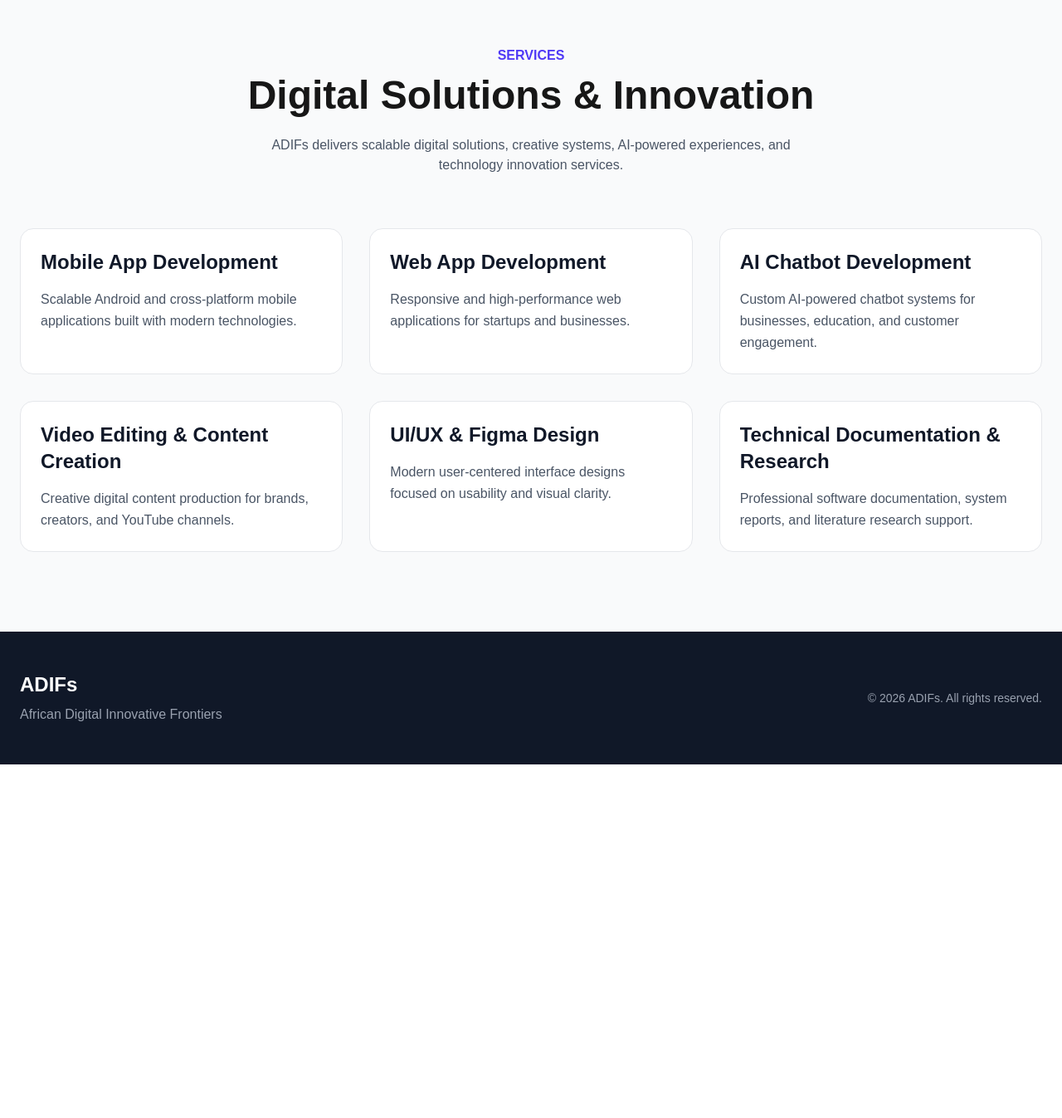
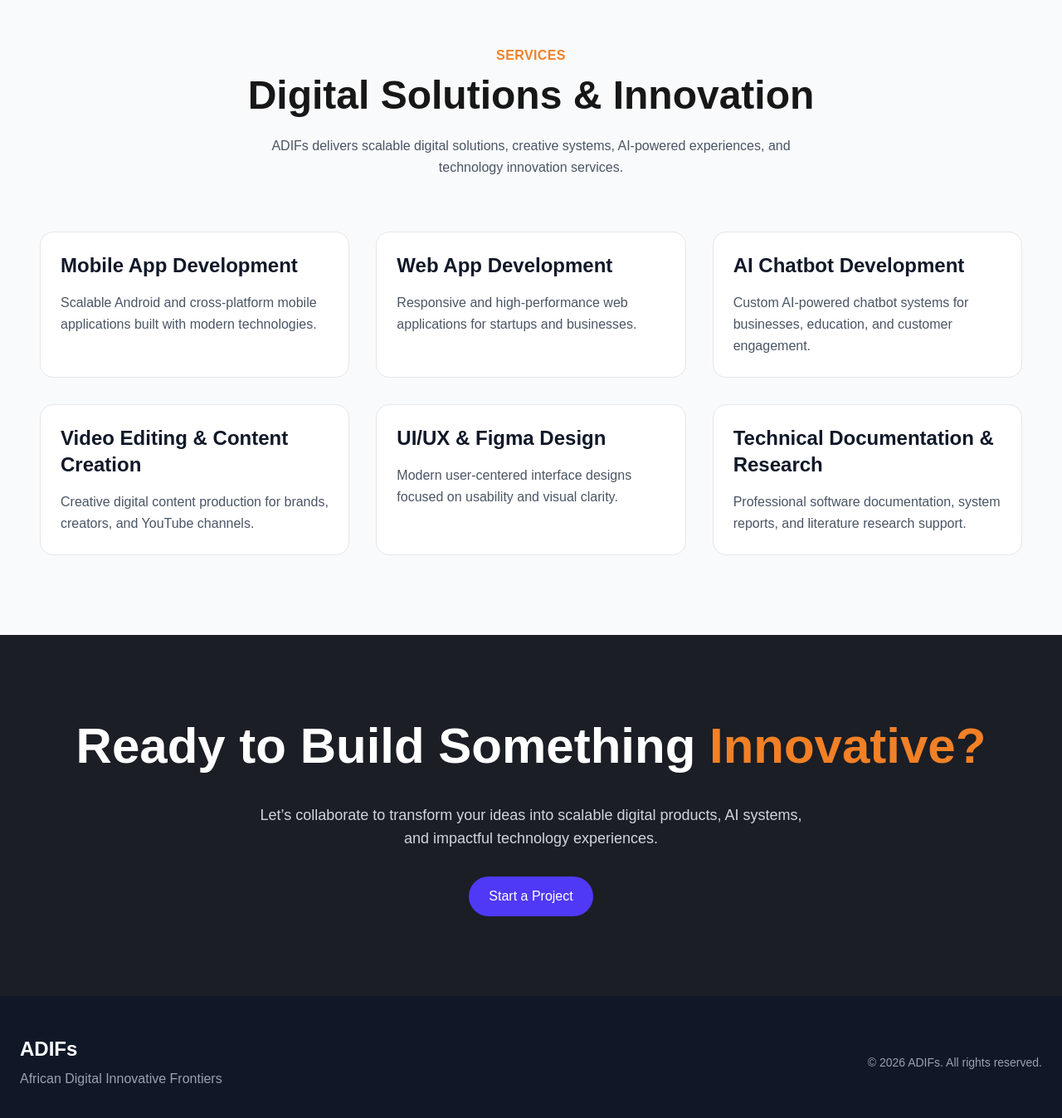
Before and after one commit to busingyeantho/adifs-platform, a Next.js app: page / in a window 1280 px wide. Shown: the part 906-2253 px from the top of the page at 83% size. Before the commit the page ends 1827 px from the top, so only its background shows below. Built offline with nearby package versions, Linux system fonts and the light colour scheme.

Commit message:
Build reusable CTA and section heading Architecture

```diff
--- a/src/app/page.tsx
+++ b/src/app/page.tsx
@@ -1,12 +1,14 @@
 import Footer from "@/components/layouts/Footer";
 import HeroSection from "@/sections/HeroSection";
 import ServicesSection from "@/sections/ServicesSection";
+import CTASection from "@/sections/CTASection";
 
 export default function Home() {
   return (
     <main>
       <HeroSection />
       <ServicesSection />
+      <CTASection />
       <Footer />
     </main>
   );
--- /dev/null
+++ b/src/components/ui/SectionHeading.tsx
@@ -0,0 +1,29 @@
+type SectionHeadingProps = {
+  label: string;
+  title: string;
+  description: string;
+};
+
+export default function SectionHeading({
+  label,
+  title,
+  description,
+}: SectionHeadingProps) {
+  return (
+    <div className="text-center mb-16">
+
+      <p className="text-[#F28026] font-semibold mb-3 uppercase tracking-wide">
+        {label}
+      </p>
+
+      <h2 className="text-4xl md:text-5xl font-bold mb-6">
+        {title}
+      </h2>
+
+      <p className="text-gray-600 max-w-2xl mx-auto leading-relaxed">
+        {description}
+      </p>
+
+    </div>
+  );
+}
--- /dev/null
+++ b/src/sections/CTASection.tsx
@@ -0,0 +1,34 @@
+import Button from "@/components/ui/Button";
+import Container from "@/components/ui/Container";
+
+export default function CTASection() {
+  return (
+    <section className="py-24 bg-[#1B1E25] text-white">
+
+      <Container>
+
+        <div className="text-center space-y-8">
+
+          <h2 className="text-4xl md:text-6xl font-bold leading-tight">
+            Ready to Build Something
+            <span className="text-[#F28026]">
+              {" "}Innovative?
+            </span>
+          </h2>
+
+          <p className="text-gray-300 max-w-2xl mx-auto text-lg">
+            Let’s collaborate to transform your ideas into scalable
+            digital products, AI systems, and impactful technology experiences.
+          </p>
+
+          <div className="flex justify-center">
+            <Button text="Start a Project" />
+          </div>
+
+        </div>
+
+      </Container>
+
+    </section>
+  );
+}
--- a/src/sections/ServicesSection.tsx
+++ b/src/sections/ServicesSection.tsx
@@ -1,31 +1,20 @@
 import ServiceCard from "@/components/ui/ServiceCard";
 import { servicesData } from "@/constants/servicesData";
 import Container from "@/components/ui/Container";
+import SectionHeading from "@/components/ui/SectionHeading";
 
 export default function ServicesSection() {
   return (
     <section className="py-24 px-6 bg-gray-50">
 
-      <div className="max-w-7xl mx-auto">
+      <Container>
 
         {/* Section Header */}
-        <div className="text-center mb-16">
-
-          <p className="text-indigo-600 font-semibold mb-3">
-            SERVICES
-          </p>
-
-          <h2 className="text-5xl font-bold mb-6">
-            Digital Solutions & Innovation
-          </h2>
-
-          <p className="text-gray-600 max-w-2xl mx-auto">
-            ADIFs delivers scalable digital solutions,
-            creative systems, AI-powered experiences,
-            and technology innovation services.
-          </p>
-
-        </div>
+        <SectionHeading
+  label="SERVICES"
+  title="Digital Solutions & Innovation"
+  description="ADIFs delivers scalable digital solutions, creative systems, AI-powered experiences, and technology innovation services."
+/>
 
         {/* Services Grid */}
         <div className="grid grid-cols-1 md:grid-cols-2 lg:grid-cols-3 gap-8">
@@ -40,7 +29,7 @@
 
         </div>
 
-      </div>
+      </Container>
 
     </section>
   );
```
